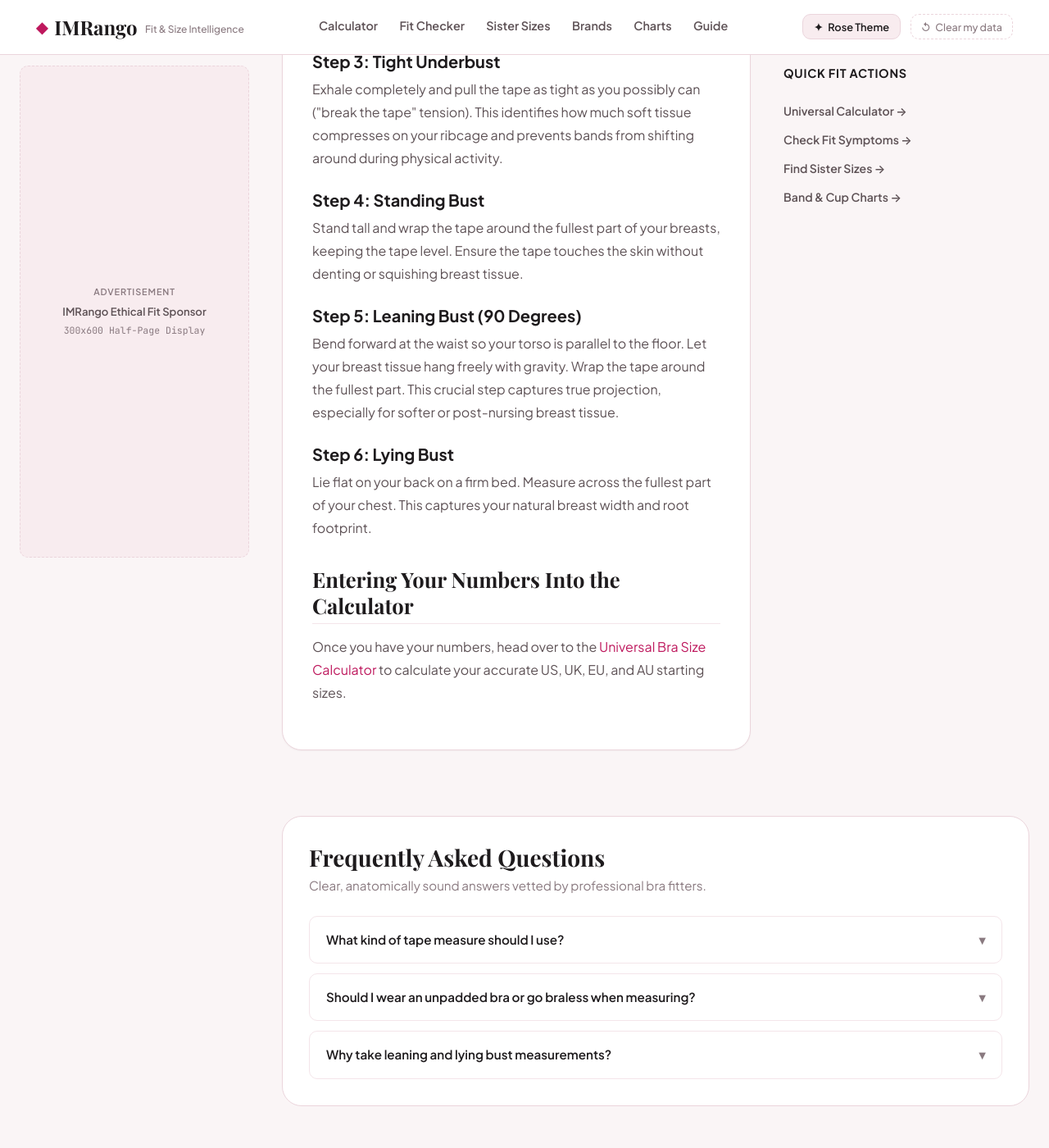
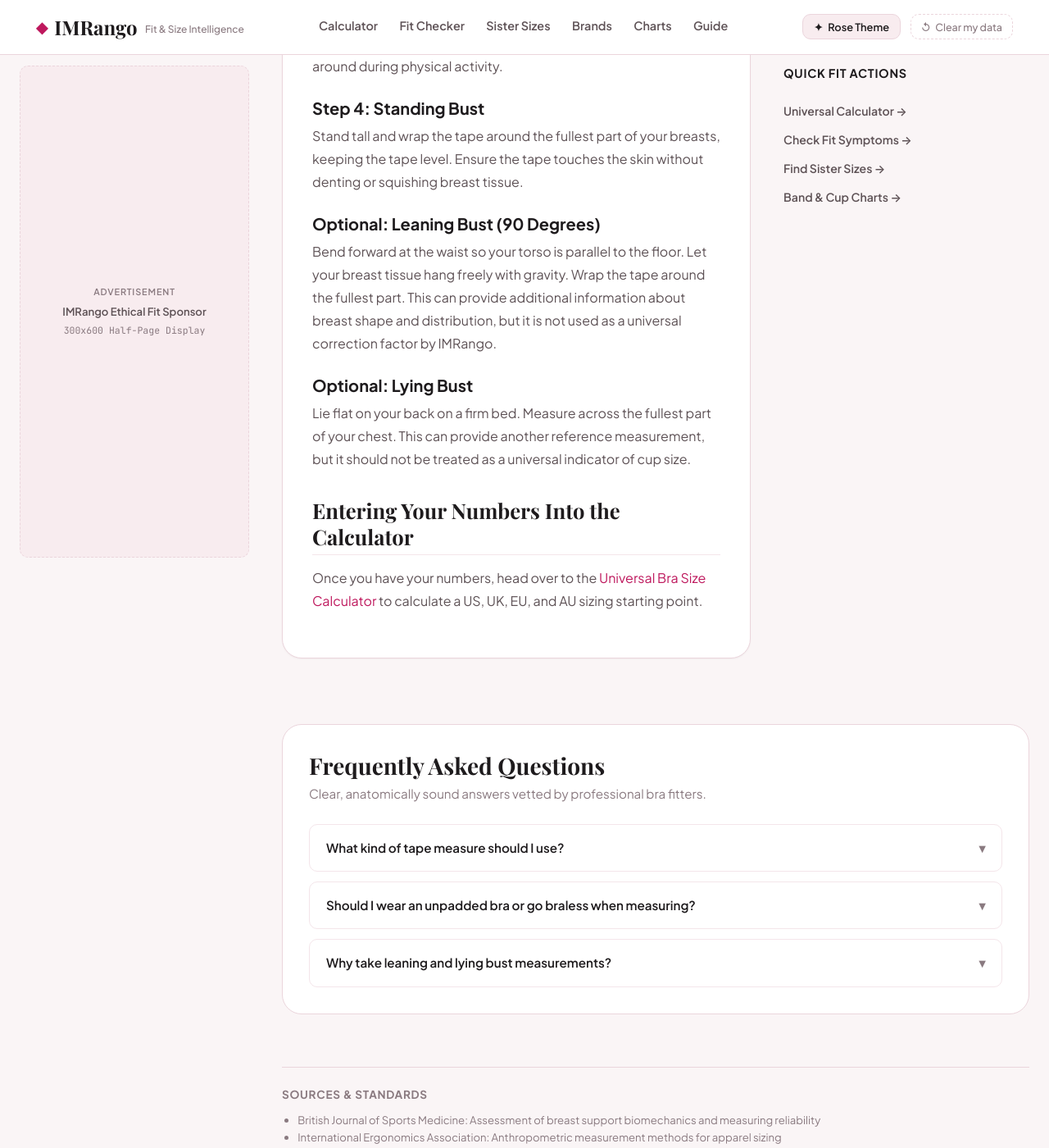
Before and after one commit to sharpedge74-cmyk/Bra-Size-Pro, a Jekyll site: the page built from how-to-measure-bra-size-at-home.html, in a window 1280 px wide and 1400 px high, scrolled down 1480 px. Shown: the whole window at 82% size. Built offline with Jekyll 4.4.1, drawn with Linux system fonts in a browser that asks for light colours; some web fonts are replaced; some of the changed text lies outside the part shown.

Commit message:
Polish sizing claims and fit guidance

```diff
--- a/how-to-measure-bra-size-at-home.html
+++ b/how-to-measure-bra-size-at-home.html
@@ -1,7 +1,7 @@
 ---
 layout: guide
 title: "How to Measure Bra Size at Home: The Complete Step-by-Step Guide"
-description: "Master the accurate 6-point measurement technique at home with a soft tape measure. Eliminate band riding, strap digging, and cup gapping forever."
+description: "Learn a consistent at-home measurement method and use the results as a starting point for bra sizing."
 permalink: /how-to-measure-bra-size-at-home
 breadcrumb_label: "How to Measure at Home"
 intent: "Learn accurate home measuring technique for bra fitting"
@@ -12,7 +12,7 @@
   - "International Ergonomics Association: Anthropometric measurement methods for apparel sizing"
 related_tool:
   title: "Universal Bra Size Calculator"
-  desc: "Input your 6 measurements to get your verified size."
+  desc: "Enter your measurements to get a sizing starting point."
   url: "/bra-size-calculator"
 related_guide:
   title: "How Bra Sizes Are Determined"
@@ -27,9 +27,9 @@
     a: "Standing alone often underestimates projected or softer breast tissue due to gravity. Leaning forward 90 degrees captures full tissue volume and root projection, while lying down measures how tissue settles naturally."
 ---
 
-<h2>Why Traditional Measuring Methods Fail</h2>
+<h2>Why Measurement Methods Differ</h2>
 <p>
-  Most department stores and mall bra chains continue to use the archaic "+4 method"—adding four inches to your measured underbust before calculating cup letters. This formula was invented in the 1930s when bra fabrics were rigid cottons with zero spandex or elastane. In modern bras with elasticized wings, adding four inches places you in a band that is far too loose to carry weight, shifting 90% of the burden onto your delicate shoulder straps.
+  Sizing systems use different measurement conventions. Rather than treating one historical method as universally correct or incorrect, use the measurement instructions and size chart provided for the specific brand or garment.
 </p>
 
 <h2>What You Need Before Starting</h2>
@@ -39,7 +39,7 @@
   <li><strong>Comfortable posture:</strong> Stand upright with relaxed shoulders. Do not suck in your stomach or puff out your chest.</li>
 </ul>
 
-<h2>The 6 Precision Measurements</h2>
+<h2>Useful Measurements</h2>
 
 <h3>Step 1: Loose Underbust</h3>
 <p>
@@ -61,17 +61,17 @@
   Stand tall and wrap the tape around the fullest part of your breasts, keeping the tape level. Ensure the tape touches the skin without denting or squishing breast tissue.
 </p>
 
-<h3>Step 5: Leaning Bust (90 Degrees)</h3>
+<h3>Optional: Leaning Bust (90 Degrees)</h3>
 <p>
-  Bend forward at the waist so your torso is parallel to the floor. Let your breast tissue hang freely with gravity. Wrap the tape around the fullest part. This crucial step captures true projection, especially for softer or post-nursing breast tissue.
+  Bend forward at the waist so your torso is parallel to the floor. Let your breast tissue hang freely with gravity. Wrap the tape around the fullest part. This can provide additional information about breast shape and distribution, but it is not used as a universal correction factor by IMRango.
 </p>
 
-<h3>Step 6: Lying Bust</h3>
+<h3>Optional: Lying Bust</h3>
 <p>
-  Lie flat on your back on a firm bed. Measure across the fullest part of your chest. This captures your natural breast width and root footprint.
+  Lie flat on your back on a firm bed. Measure across the fullest part of your chest. This can provide another reference measurement, but it should not be treated as a universal indicator of cup size.
 </p>
 
 <h2>Entering Your Numbers Into the Calculator</h2>
 <p>
-  Once you have your numbers, head over to the <a href="/bra-size-calculator">Universal Bra Size Calculator</a> to calculate your accurate US, UK, EU, and AU starting sizes.
+  Once you have your numbers, head over to the <a href="/bra-size-calculator">Universal Bra Size Calculator</a> to calculate a US, UK, EU, and AU sizing starting point.
 </p>
```
